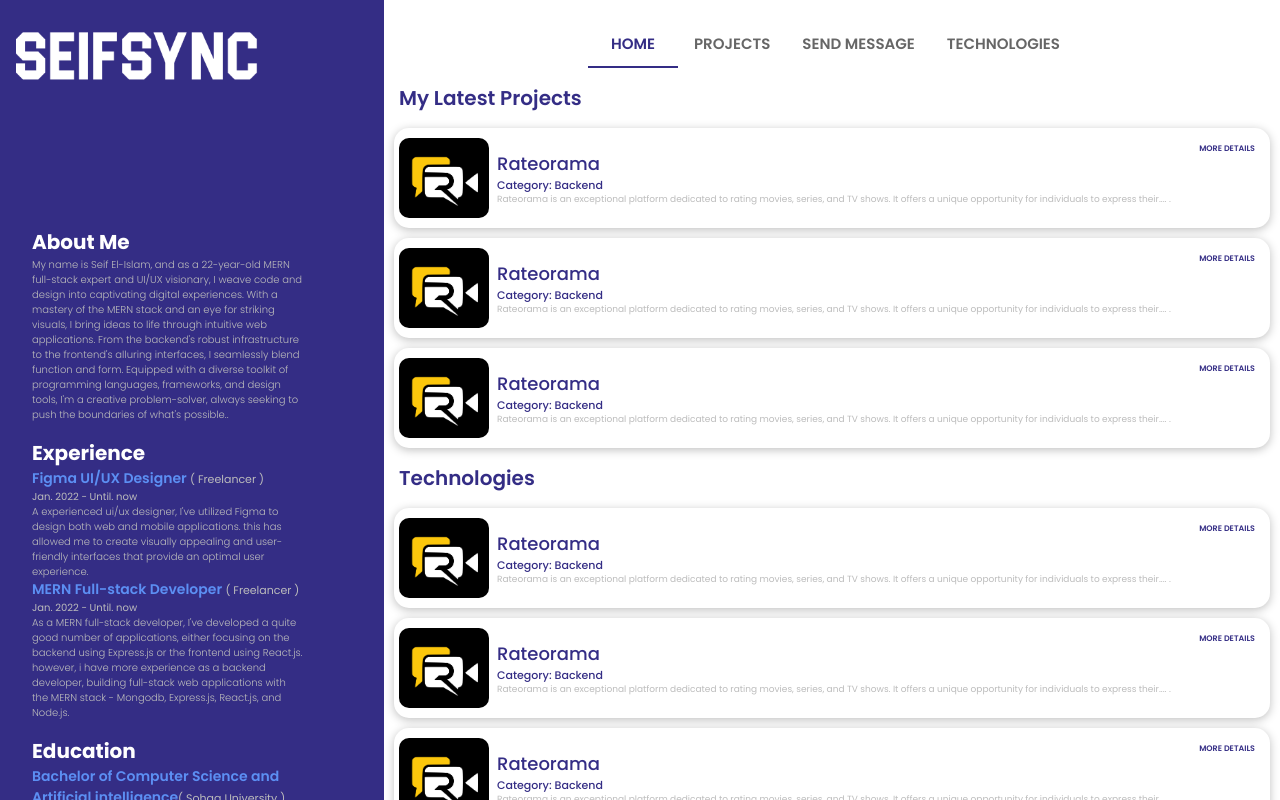
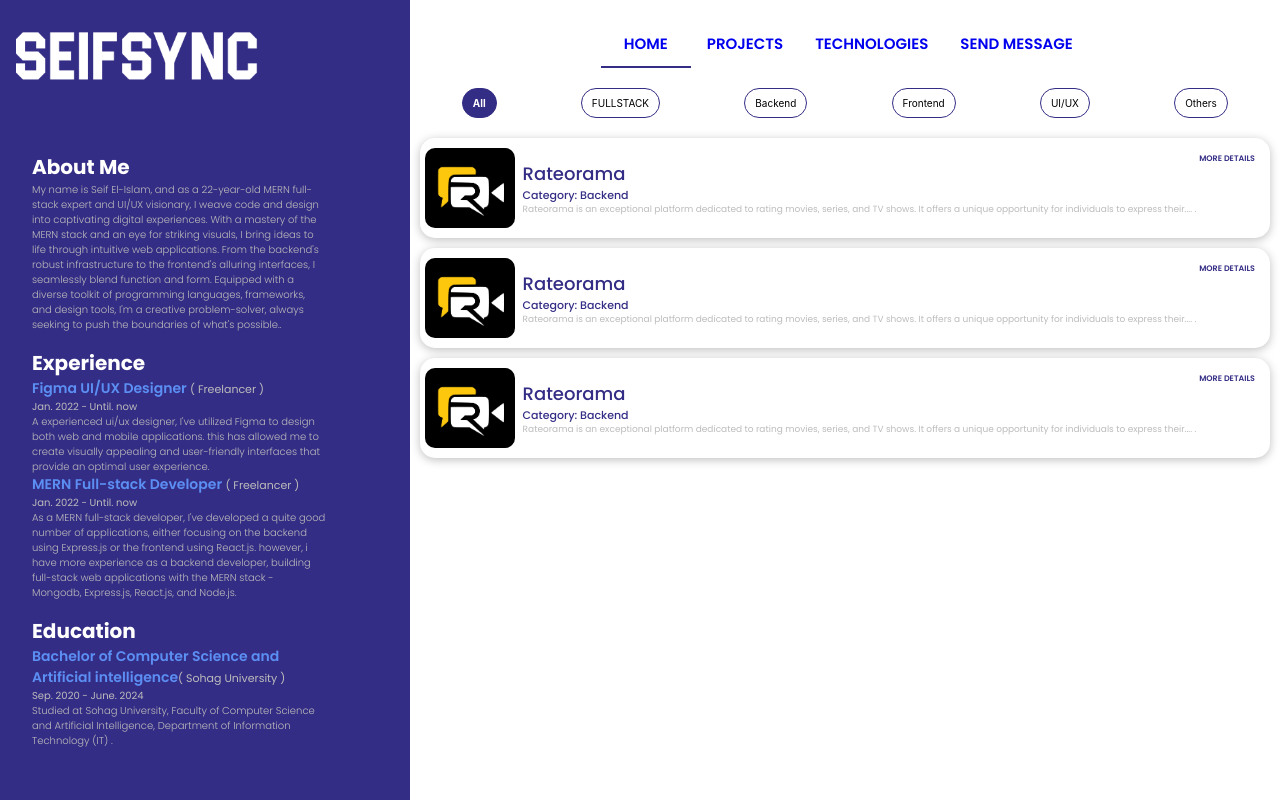
Before and after one commit to ACICT-DEPI/ONL1_SWD2_S1e-DepiDeals, a React (Create React App) app: page /Projects in a window 1280 px wide. Shown: the top 800 px of the page. Built offline with nearby package versions, Linux system fonts and the light colour scheme.

Commit message:
Add routes,projects,filter

```diff
--- a/package.json
+++ b/package.json
@@ -14,6 +14,7 @@
     "react": "^18.3.1",
     "react-dom": "^18.3.1",
     "react-multi-carousel": "^2.8.5",
+    "react-router-dom": "^6.25.1",
     "react-scripts": "5.0.1",
     "web-vitals": "^2.1.4"
   },
--- a/src/App.css
+++ b/src/App.css
@@ -1,80 +1,31 @@
-/* Global Styles */
-* {
-  box-sizing: border-box;
-  margin: 0;
-  padding: 0;
+.tabs-container {
+  width: 100%;
+  display: flex;
+  justify-content: center;
+  padding: 10px 0px;
 }
 
-body {
-  font-family: Arial, sans-serif;
-  font-size: 16px;
-  line-height: 1.5;
+.tabs {
+  display: flex;
+  justify-content: space-around;
+  width: 100%;
 }
 
-/* Container Styles */
-.container {
-  max-width: 1200px;
-  margin: 0 auto;
-  padding: 20px;
+.tab {
+  padding: 8px 10px;
+  cursor: pointer;
+  border-radius: 15px;
+  border: #342D85 solid 1px;
+  transition: background-color 0.3s;
+  font-size: 10px;
 }
 
-/* Header Styles */
-header {
-  background-color: #333;
-  color: #fff;
-  padding: 10px 0;
+.tab.selected {
+  background-color: #342D85;
+  color: white;
+  font-weight: bold;
 }
 
-nav ul {
-  list-style-type: none;
-  display: flex;
-  justify-content: center;
+.tab:not(.selected):hover {
+  background-color: blueviolet;
 }
-
-nav li {
-  margin: 0 10px;
-}
-
-nav a {
-  color: #fff;
-  text-decoration: none;
-}
-
-/* Main Content Styles */
-main {
-  padding: 20px 0;
-}
-
-section {
-  margin-bottom: 30px;
-}
-
-h2 {
-  margin-bottom: 10px;
-}
-
-/* Responsive Styles */
-@media (max-width: 767px) {
-  .container {
-    padding: 10px;
-  }
-
-  nav li {
-    margin: 0 5px;
-  }
-}
-
-@media (max-width: 479px) {
-  .container {
-    padding: 5px;
-  }
-
-  nav ul {
-    flex-direction: column;
-    align-items: center;
-  }
-
-  nav li {
-    margin: 5px 0;
-  }
-}
--- a/src/App.jsx
+++ b/src/App.jsx
@@ -1,14 +1,15 @@
 import "./App.css";
 import { ThemeProvider, createTheme } from "@mui/material/styles";
 import Top from "./components/Top";
-import Latest from "./components/Latest";
-import Technologies from "./components/Technologies";
-import ContactMe from "./components/ContactMe";
+
 import React from "react";
 import Footer from "./components/Footer";
 import Aside from "./components/Aside";
 import { Box } from "@mui/material";
 import Nav from "./components/Nav";
+import { Route, Routes, redirect } from "react-router-dom";
+import Home from "./components/Home";
+import Projects from "./components/Projects";
 
 export default function App() {
   const theme = createTheme({
@@ -30,12 +31,20 @@ export default function App() {
     <ThemeProvider theme={theme}>
       <Box sx={{ display: "flex" }}>
         <Aside />
-        <Box>
+        <Box sx={{ width: "100%" }}>
           <Top />
           <Nav />
-          <Latest />
-          <Technologies />
-          <ContactMe />
+          <Routes>
+            <Route path="/">
+              <Route index path="/" element={<Home />} />
+              <Route index path="/Home" element={<Home />} />
+              <Route path="/Projects" element={<Projects/>} />
+              <Route path="/Technologies" element={<h1>T</h1>} />
+              <Route path="/SendMessage" element={<h1>S</h1>} />
+              <Route path="/About" element={<h1>A</h1>} />
+              <Route path="*" element={<h1>No</h1>} />
+            </Route>
+          </Routes>
           <Box sx={{ display: { xs: "block", md: "none" } }}>
             <Footer />
           </Box>
--- a/src/components/Aside.jsx
+++ b/src/components/Aside.jsx
@@ -7,17 +7,28 @@ import Footer from "./Footer";
 
 export default function Aside() {
   return (
+    <Box
+      sx={{
+        display: { xs: "none", md: "block" },
+        minWidth: "30%",
+        maxWidth: "32%",
+        bgcolor: "primary.main",
+        alignItems: "start",
+        justifyContent: "start",
+        minheight: "100%",
+      }}>
       <List
         sx={{
           display: { xs: "none", md: "flex" },
-        minWidth: "30%",
-        maxWidth: "30%",
+          minWidth: "100%",
+          maxWidth: "100%",
           bgcolor: "primary.main",
           color: "white",
           flexDirection: "column",
           alignItems: "center",
           justifyContent: "space-between",
-        minheight: "100%",
+          minheight: "50000000px",
+          maxheight: "50px",
         }}>
         <ListItem sx={{ mb: 3 }}>
           <Box
@@ -51,14 +62,14 @@ export default function Aside() {
                 }}>
                 My name is Seif El-Islam, and as a 22-year-old MERN full-stack
                 expert and UI/UX visionary, I weave code and design into
-              captivating digital experiences. With a mastery of the MERN stack
-              and an eye for striking visuals, I bring ideas to life through
-              intuitive web applications. From the backend's robust
-              infrastructure to the frontend's alluring interfaces, I seamlessly
-              blend function and form. Equipped with a diverse toolkit of
-              programming languages, frameworks, and design tools, I'm a
-              creative problem-solver, always seeking to push the boundaries of
-              what's possible..
+                captivating digital experiences. With a mastery of the MERN
+                stack and an eye for striking visuals, I bring ideas to life
+                through intuitive web applications. From the backend's robust
+                infrastructure to the frontend's alluring interfaces, I
+                seamlessly blend function and form. Equipped with a diverse
+                toolkit of programming languages, frameworks, and design tools,
+                I'm a creative problem-solver, always seeking to push the
+                boundaries of what's possible..
               </Typography>
             </ListItem>
             <ListItem
@@ -137,11 +148,12 @@ export default function Aside() {
                   color: "secondary.main",
                   fontWeight: "300",
                 }}>
-              As a MERN full-stack developer, I've developed a quite good number
-              of applications, either focusing on the backend using Express.js
-              or the frontend using React.js. however, i have more experience as
-              a backend developer, building full-stack web applications with the
-              MERN stack - Mongodb, Express.js, React.js, and Node.js.
+                As a MERN full-stack developer, I've developed a quite good
+                number of applications, either focusing on the backend using
+                Express.js or the frontend using React.js. however, i have more
+                experience as a backend developer, building full-stack web
+                applications with the MERN stack - Mongodb, Express.js,
+                React.js, and Node.js.
               </Typography>
             </ListItem>
             <ListItem
@@ -186,8 +198,8 @@ export default function Aside() {
                   fontWeight: "300",
                 }}>
                 Studied at Sohag University, Faculty of Computer Science and
-              Artificial Intelligence, Department of Information Technology (IT)
-              .
+                Artificial Intelligence, Department of Information Technology
+                (IT) .
               </Typography>
             </ListItem>
           </List>
@@ -196,5 +208,6 @@ export default function Aside() {
           <Footer />
         </ListItem>
       </List>
+    </Box>
   );
 }
--- /dev/null
+++ b/src/components/Fliter.jsx
@@ -0,0 +1,55 @@
+import React, { useState } from "react";
+import "../App.css";
+
+export default function Tabs() {
+  const [selectedTab, setSelectedTab] = useState("All");
+
+  function handleTabClick(i) {
+    setSelectedTab(i);
+  }
+
+  return (
+    <div className="tabs-container">
+      <div className="tabs">
+        <Tab
+          label="All"
+          isSelected={selectedTab === "All"}
+          onClick={() => handleTabClick("All")}
+        />
+        <Tab
+          label="FULLSTACK"
+          isSelected={selectedTab === "Fullstack"}
+          onClick={() => handleTabClick("Fullstack")}
+        />
+        <Tab
+          label="Backend"
+          isSelected={selectedTab === "Backend"}
+          onClick={() => handleTabClick("Backend")}
+        />
+        <Tab
+          label="Frontend"
+          isSelected={selectedTab === "Frontend"}
+          onClick={() => handleTabClick("Frontend")}
+        />
+        <Tab
+          label="UI/UX"
+          isSelected={selectedTab === "UI/UX"}
+          onClick={() => handleTabClick("UI/UX")}
+        />
+        <Tab
+          label="Others"
+          isSelected={selectedTab === "Others"}
+          onClick={() => handleTabClick("Others")}
+        />
+      </div>
+    </div>
+  );
+}
+
+function Tab({ label, isSelected, onClick }) {
+  return (
+    <div className={`tab ${isSelected ? "selected" : ""}`} onClick={onClick}>
+      {label}
+    </div>
+  );
+}
--- /dev/null
+++ b/src/components/Home.jsx
@@ -0,0 +1,13 @@
+import Latest from "./Latest";
+import Technologies from "./Technologies";
+import ContactMe from "./ContactMe";
+
+export default function Home() {
+  return (
+    <>
+      <Latest />
+      <Technologies />
+      <ContactMe />
+    </>
+  );
+}
--- a/src/components/List.jsx
+++ b/src/components/List.jsx
@@ -5,6 +5,7 @@ import List from "@mui/material/List";
 import Divider from "@mui/material/Divider";
 import ListItem from "@mui/material/ListItem";
 import SegmentRoundedIcon from "@mui/icons-material/SegmentRounded";
+import { Link } from "react-router-dom";
 
 export default function LList() {
   const [state, setState] = React.useState(false);
@@ -19,7 +20,7 @@ export default function LList() {
     setState(!state);
   };
 
-  const tabs = ["Home", "Projects", "Technologies", "Send Message", "About ME"];
+  const tabs = ["Home", "Projects", "Technologies", "SendMessage", "About ME"];
   const list = () => (
     <Box
       sx={{ width: 250 }} // Set width for the drawer
@@ -38,12 +39,16 @@ export default function LList() {
         <Divider />
 
         {tabs.map((tab, index) => (
-          <ListItem
-            sx={{
-              color: "primary.main",
-              fontSize: "18px",
-            }}>
-            {tab}
+          <ListItem>
+            <Link
+              style={{
+                color: "primary.main",
+                fontSize: "18px",
+                textDecoration: "none",
+              }}
+              to={tab}>
+              {tab}
+            </Link>
           </ListItem>
         ))}
       </List>
--- a/src/components/Nav.jsx
+++ b/src/components/Nav.jsx
@@ -2,6 +2,7 @@ import React from "react";
 import Tabs from "@mui/material/Tabs";
 import Tab from "@mui/material/Tab";
 import Box from "@mui/material/Box";
+import { Link } from "react-router-dom";
 
 export default function Nav() {
   const [value, setValue] = React.useState("Home");
@@ -16,30 +17,49 @@ export default function Nav() {
         display: { xs: "none", md: "flex" },
         justifyContent: "center",
         alignItems: "center",
-        width: "100%",
+        minWidth: "100%",
         paddingTop: "20px",
       }}>
       <Tabs value={value} onChange={handleChange}>
         <Tab
           sx={{ fontSize: "15px", fontWeight: "600" }}
           value="Home"
-          label="Home"
+          label={
+            <Link style={{ textDecoration: "none" }} to={"./Home"}>
+              Home
+            </Link>
+          }
         />
+
         <Tab
           sx={{ fontSize: "15px", fontWeight: "600" }}
           value="Projects"
-          label="Projects"
+          label={
+            <Link style={{ textDecoration: "none" }} to={"./Projects"}>
+              Projects
+            </Link>
+          }
+        />
+
+        <Tab
+          sx={{ fontSize: "15px", fontWeight: "600" }}
+          value="Technologies"
+          label={
+            <Link style={{ textDecoration: "none" }} to={"./Technologies"}>
+              Technologies{" "}
+            </Link>
+          }
         />
 
         <Tab
           sx={{ fontSize: "15px", fontWeight: "600" }}
           value="Send Message"
-          label="Send Message"
-        />
-        <Tab
-          sx={{ fontSize: "15px", fontWeight: "600" }}
-          value="Technologies"
-          label="Technologies"
+          label={
+            <Link style={{ textDecoration: "none" }} to={"./SendMessage"}>
+              {" "}
+              Send Message{" "}
+            </Link>
+          }
         />
       </Tabs>
     </Box>
--- /dev/null
+++ b/src/components/Projects.jsx
@@ -0,0 +1,20 @@
+import { Box, Typography } from "@mui/material";
+import Cardd from "./Card";
+import Fliter from "./Fliter";
+
+export default function Projects() {
+  return (
+    <Box
+      sx={{
+        margin: "10px",
+        display: "flex",
+        flexDirection: "column",
+        gap: "10px",
+      }}>
+      <Fliter />
+      <Cardd />
+      <Cardd />
+      <Cardd />
+    </Box>
+  );
+}
--- a/src/index.js
+++ b/src/index.js
@@ -1,17 +1,17 @@
-import React from 'react';
-import ReactDOM from 'react-dom/client';
-import './index.css';
-import App from './App';
-import reportWebVitals from './reportWebVitals';
+import React from "react";
+import ReactDOM from "react-dom/client";
+import "./index.css";
+import App from "./App";
+import reportWebVitals from "./reportWebVitals";
+import { BrowserRouter } from "react-router-dom";
 
-const root = ReactDOM.createRoot(document.getElementById('root'));
+const root = ReactDOM.createRoot(document.getElementById("root"));
 root.render(
-  <React.StrictMode>
-    <App />
-  </React.StrictMode>
+  <BrowserRouter>
+    <React.StrictMode>
+      <App />
+    </React.StrictMode>
+  </BrowserRouter>
 );
 
-// If you want to start measuring performance in your app, pass a function
-// to log results (for example: reportWebVitals(console.log))
-// or send to an analytics endpoint. Learn more: https://bit.ly/CRA-vitals
 reportWebVitals();
```
Also changed, not shown: 1 other file (tests, documents, lock files or other folders). Lines whose indentation alone changed are shown as unchanged.
